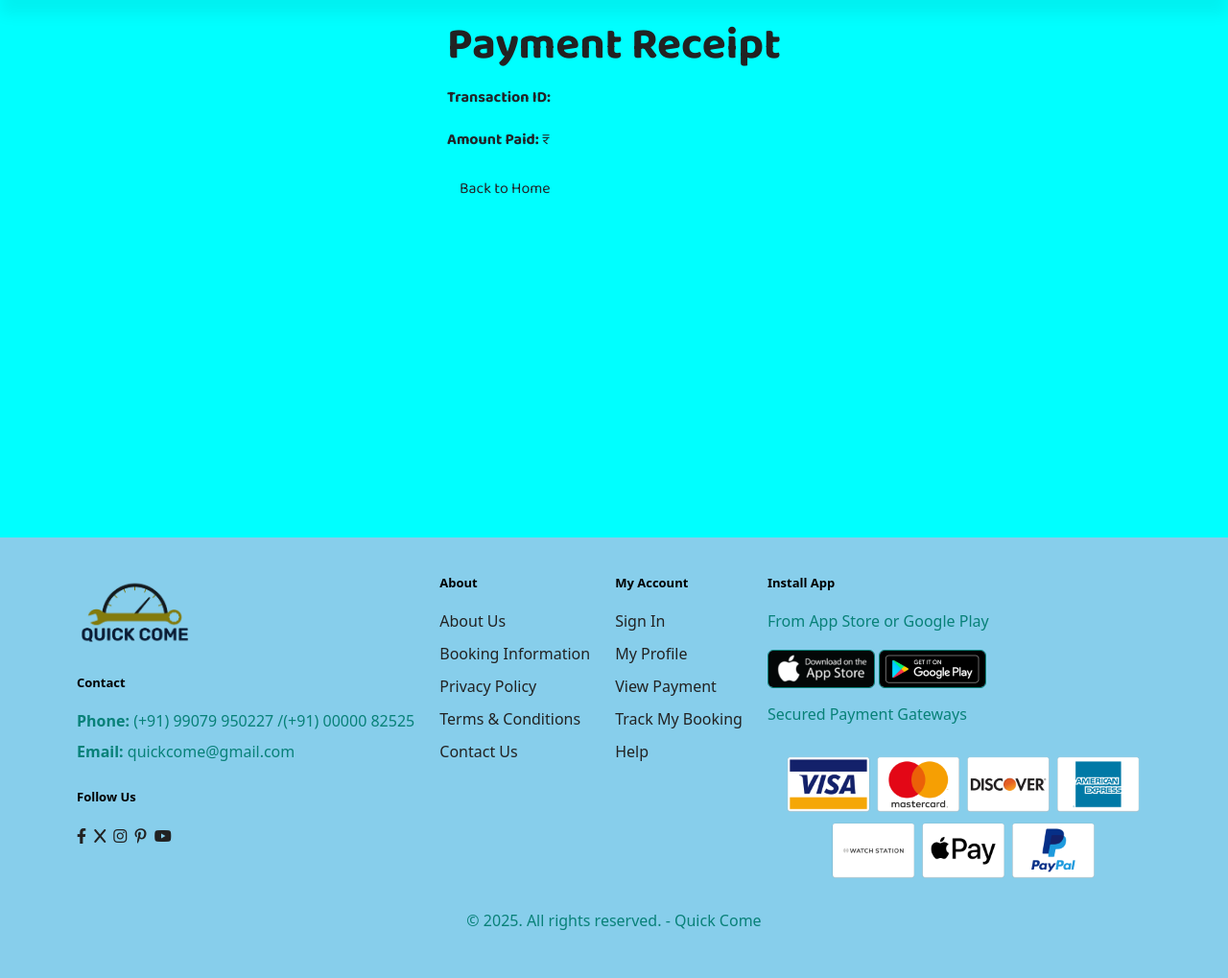
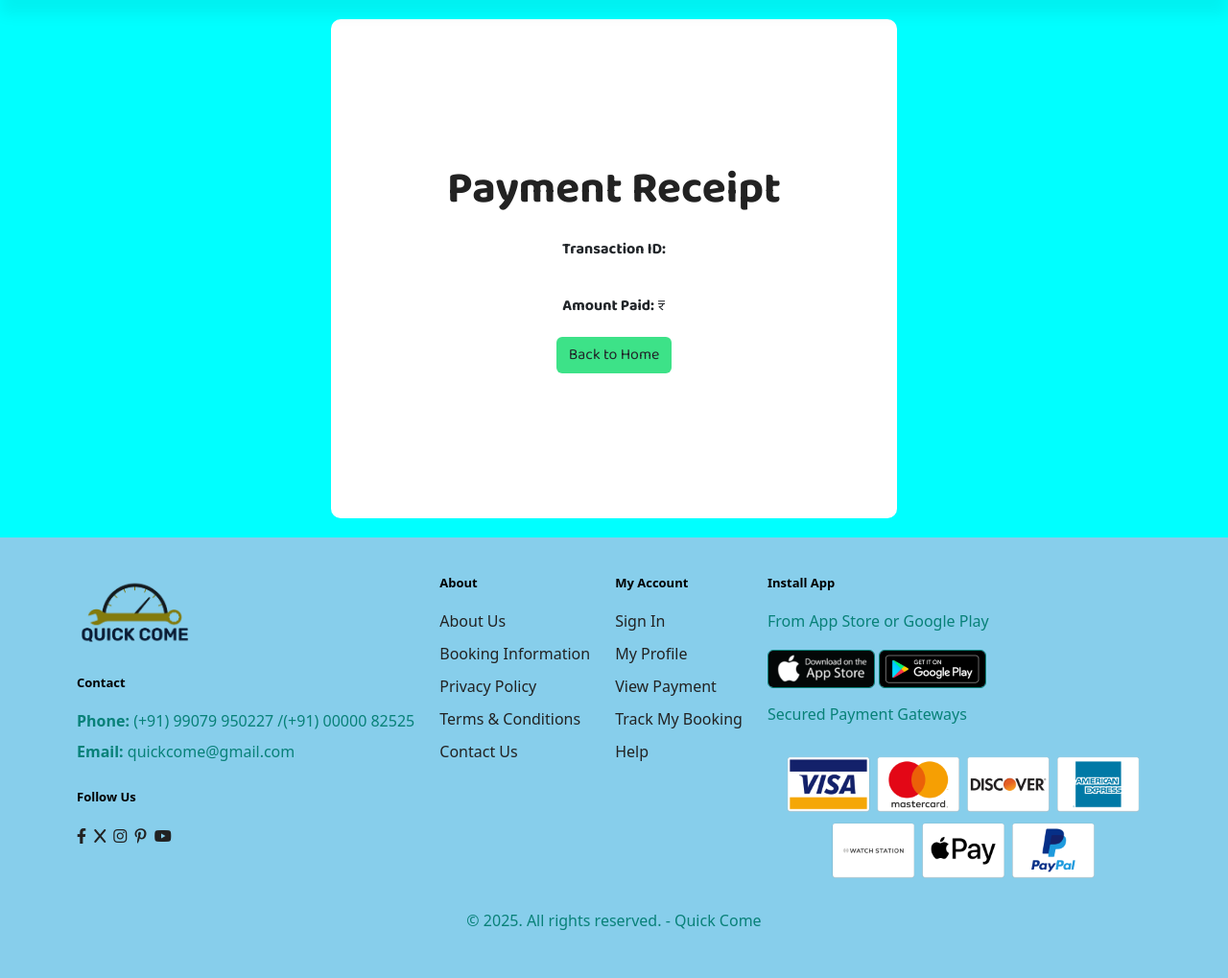
Before and after one commit to sps-projects11/quick-come, a Django app: template qcome/templates/enduser/payment/reciept.html in a window 1280 px wide. Shown: the part 64-1083 px from the top of the page at 96% size. Run offline with Django 5.2, Linux system fonts and the light colour scheme; the template is opened without the code that fills it, so the values that code supplies are empty; some libraries are stand-ins or nearby versions.

Commit message:
"add css"

```diff
--- a/qcome/templates/enduser/payment/reciept.html
+++ b/qcome/templates/enduser/payment/reciept.html
@@ -20,4 +20,22 @@
       document.getElementById('transactionId').textContent = urlParams.get('transaction_id');
       document.getElementById('amountPaid').textContent = urlParams.get('amount');
    </script>
+   <style>
+      .receipt-container{
+         border-radius: 10px;
+         margin: auto;
+         background: white;
+         justify-content: center;
+         align-items: center;
+         flex-direction: column;
+         display: flex;
+         height: 100%;
+         width: 60%;
+     }
+     .btn,
+     .btn:hover,
+     .btn:active{
+      background: #3de288;
+     }
+   </style>
 {% endblock %}
```
